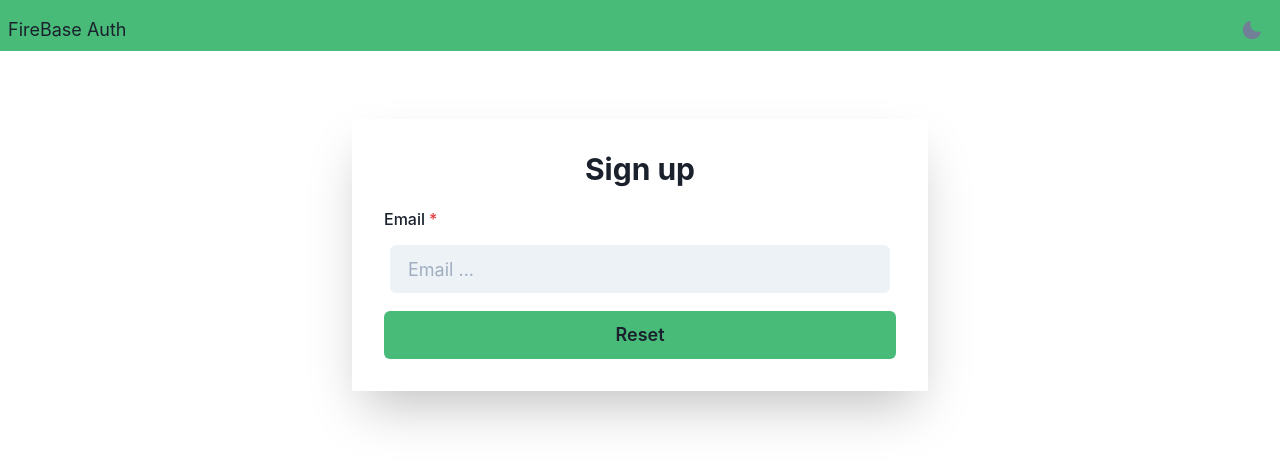
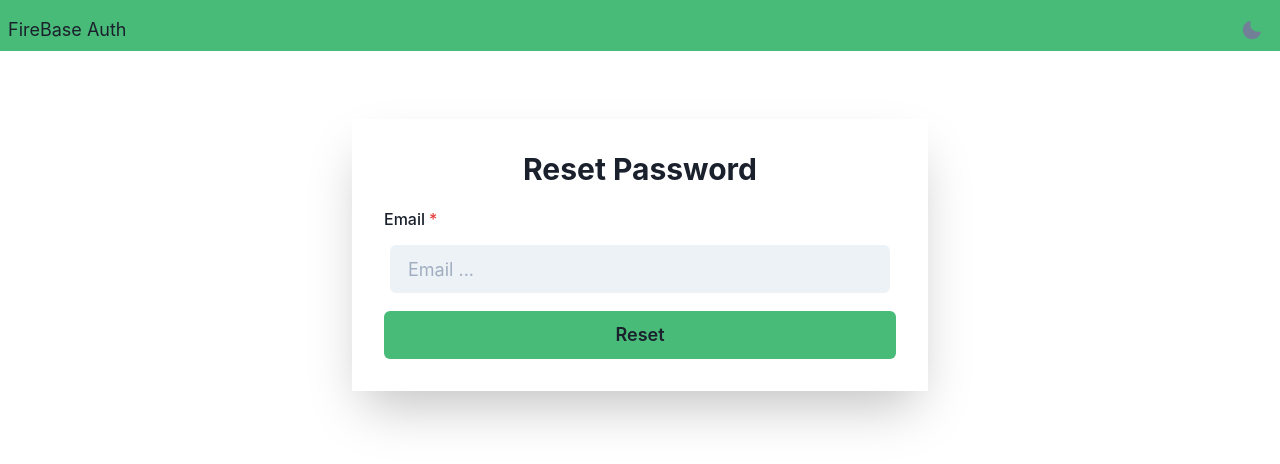
Before and after one commit to mostafa-taman-ashtrei/firebase_auth, a React (Create React App) app: page /forgot-password in a window 1280 px wide. Shown: the top 464 px of the page. Built offline with nearby package versions, Linux system fonts and the light colour scheme; no server answers.

Commit message:
fix forgotpassword title && link

```diff
--- a/src/pages/ForgotPassword.tsx
+++ b/src/pages/ForgotPassword.tsx
@@ -54,7 +54,7 @@ const ForgotPassword: React.FC = () => {
                             </Alert>
                         ) : null
                 }
-                <Heading size="lg" mb="5">Sign up</Heading>
+                <Heading size="lg" mb="5">Reset Password</Heading>
 
                 <form onSubmit={handleSubmit}>
                     <MyInput
--- a/src/pages/Login.tsx
+++ b/src/pages/Login.tsx
@@ -101,6 +101,9 @@ const Login: React.FC = () => {
                     {' '}
                     <Link as={RouterLink} to="/register" color="teal.500">Signup</Link>
                 </Text>
+                <Text mt="2.5">
+                    <Link as={RouterLink} to="/forgot-password" color="teal.500">Forgot Password?</Link>
+                </Text>
             </Box>
         </Center>
     );
--- a/src/pages/Register.tsx
+++ b/src/pages/Register.tsx
@@ -119,9 +119,6 @@ const Register: React.FC = () => {
                     {' '}
                     <Link as={RouterLink} to="/login" color="teal.500">login</Link>
                 </Text>
-                <Text mt="2.5">
-                    <Link as={RouterLink} to="/forgot-password" color="teal.500">Forgot Password?</Link>
-                </Text>
             </Box>
         </Center>
     );
```
